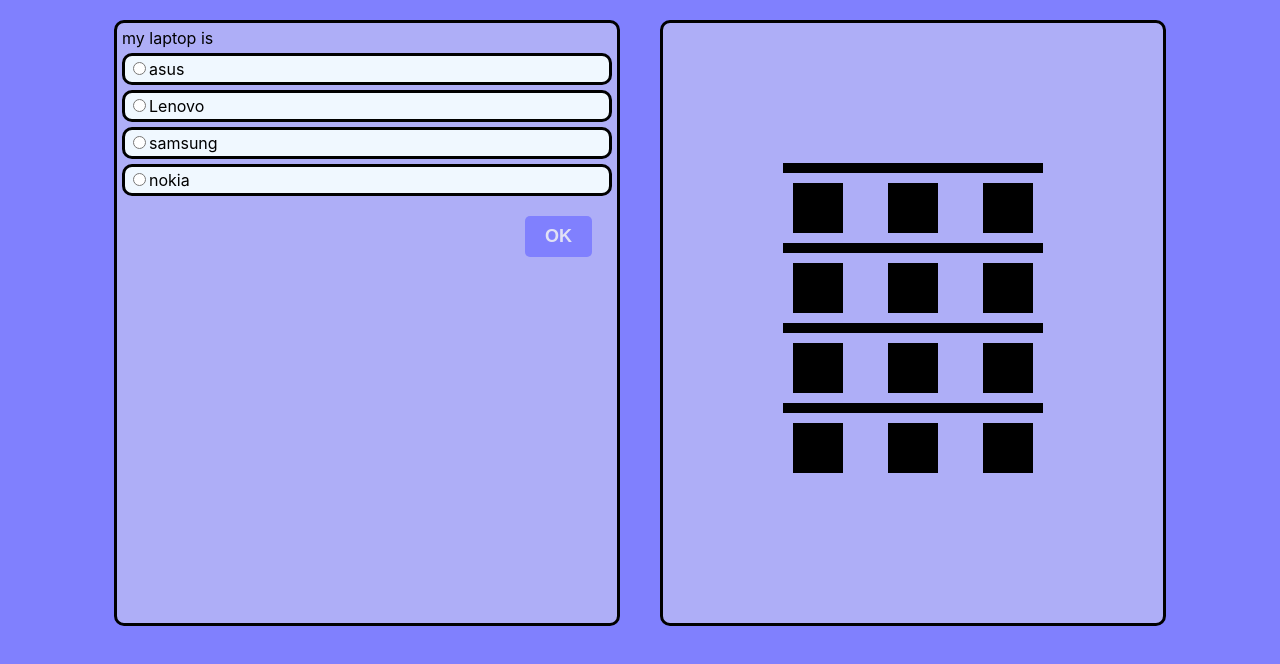
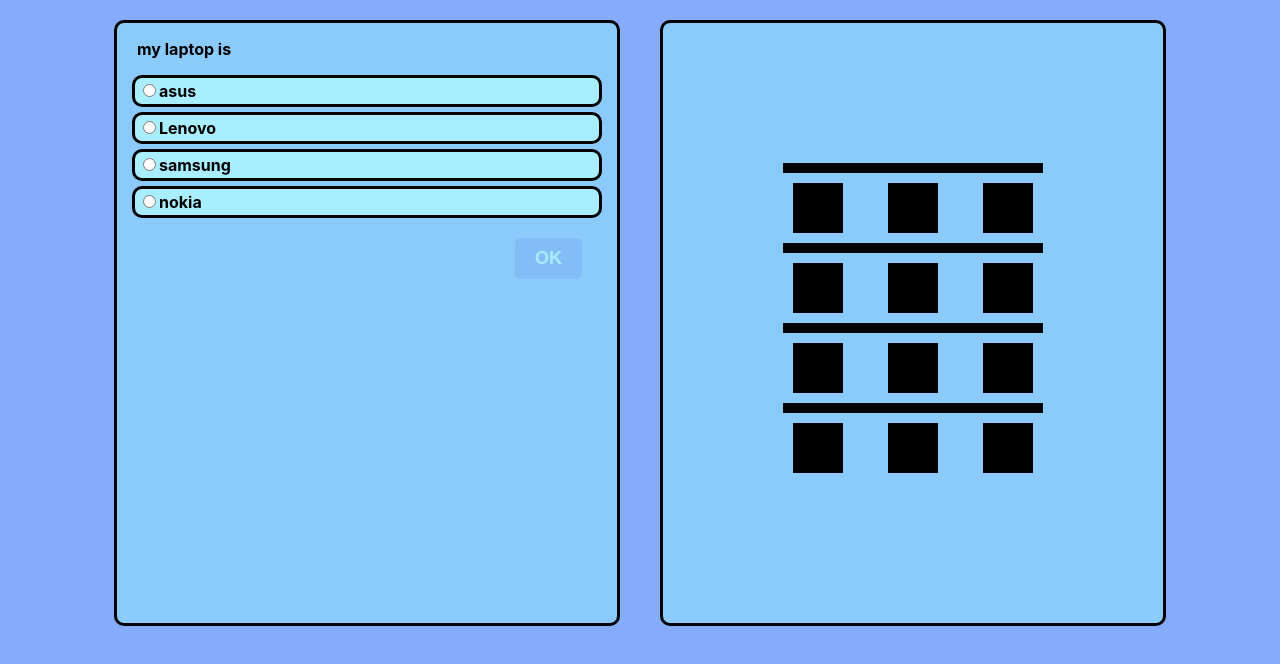
Before and after one commit to MartinUzunuv/my-app, a React (Create React App) app: page / in a window 1280 px wide. Shown: the top 664 px of the page. Built offline with nearby package versions, Linux system fonts and the light colour scheme.

Commit message:
Effects added. now searching for a color theme

```diff
--- a/src/App.css
+++ b/src/App.css
@@ -1,5 +1,5 @@
 .App {
   text-align: left;
-  background-color: rgb(128, 128, 254);
+  background-color: #84ACFA;
   height: 100vh;
 }
--- a/src/components/JengaPart.css
+++ b/src/components/JengaPart.css
@@ -1,5 +1,5 @@
 .JengaPart {
-    background-color: rgb(174, 174, 247);
+    background-color: #8BCBFC;
     border: solid;
     border-color: black;
     border-radius: 10px;
--- a/src/components/QuizPart.css
+++ b/src/components/QuizPart.css
@@ -1,5 +1,5 @@
 .QuizPart {
-    background-color: rgb(174, 174, 247);
+    background-color: #8BCBFC;
     border: solid;
     border-color: black;
     border-radius: 10px;
@@ -12,31 +12,50 @@
 
 .Form {
     text-align: left;
-    padding: 5px;
+    padding: 15px;
+    padding-top: 0px;
 }
 
 .SubmitOk {
     font-size: large;
-    font-weight: bold;
+    font-weight: bolder;
     margin: 20px;
     float: right;
-    color: rgb(225, 225, 245);
-    background-color: rgb(128, 128, 254);
-    border: aliceblue;
+    color: #A8EEFF;
+    background-color: #83BDF7;
+    border: none;
     border-radius: 5px;
     padding: 10px;
     padding-left: 20px;
     padding-right: 20px;
+    transition-duration: 0.4s;
+}
+
+.SubmitOk:hover {
+    box-shadow: 0px 0px 4px 1px #90E6FC;
 }
 
 .Answer {
-    background-color: aliceblue;
+    background-color: #A8EEFF;
     margin-top: 5px;
     padding: 3px;
     text-align: left;
     border: solid;
     border-color: black;
     border-radius: 10px;
+    font-size:medium;
+    font-weight: bold;
+    transition-duration: 0.4s;
+}
+
+.Answer:hover {
+    background-color: #7fb7c5;
+}
+
+.P {
+    font-size:medium;
+    font-weight: bold;
+    padding-left: 20px;
 }
 
 .Label {
--- a/src/components/QuizPart.js
+++ b/src/components/QuizPart.js
@@ -59,8 +59,9 @@
   return (
     <div className="QuizPart">
       {!removeBlock ? (
+        <div>
+        <p className="P">{question.q}</p>
         <form className="Form" id="Question-form" onSubmit={onSubmit}>
-          {question.q}
           <div className="Answer">
             <label className="Label" htmlFor="ra">
               <input type="radio" name="ans" id="ra" value={question.a} />
@@ -87,8 +88,9 @@
           </div>
           <input className="SubmitOk" type="submit" value="OK" />
         </form>
+        </div>
       ) : (
-        <p>remove a block</p>
+        <p className="P" >remove a block</p>
       )}
     </div>
   );
```
